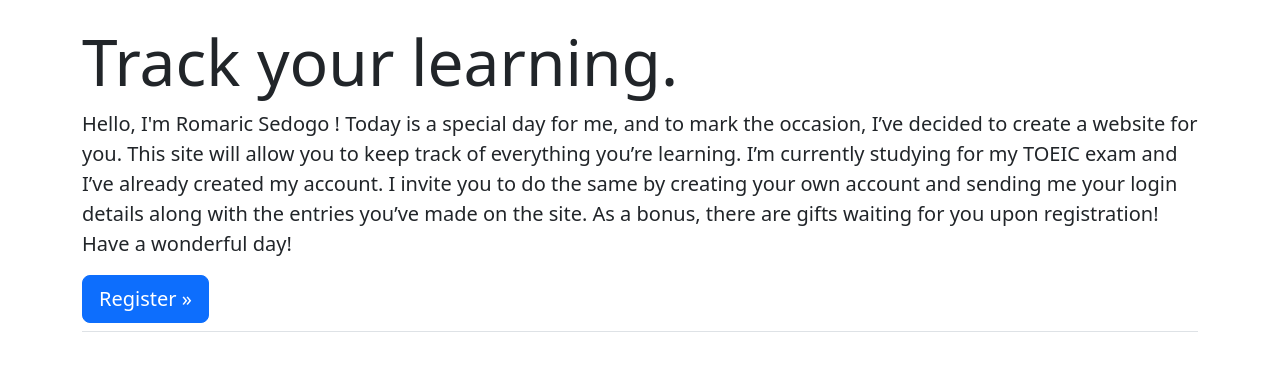
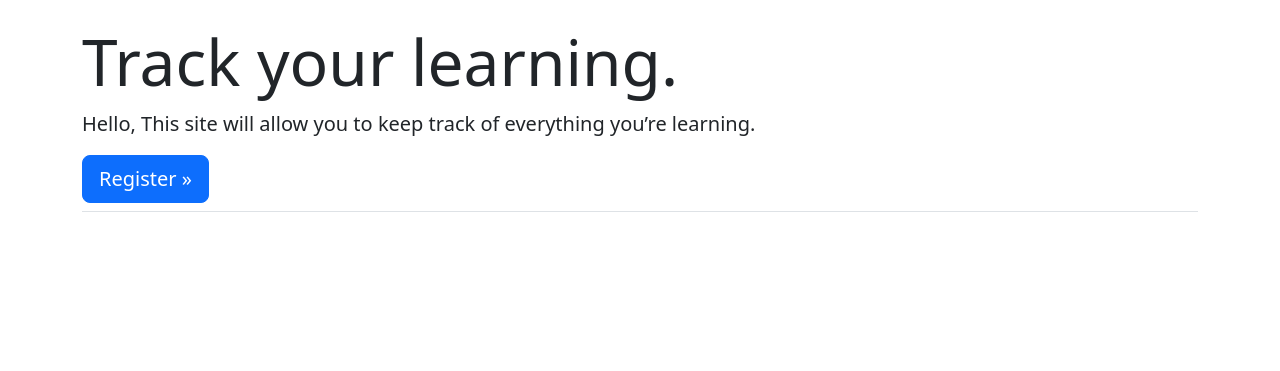
Before and after one commit to Honorat93/Learning_log, a Django app: page / in a window 1280 px wide. Shown: the part 58-429 px from the top of the page. Run offline with Django 5.2, Linux system fonts and the light colour scheme; some libraries are stand-ins or nearby versions.

Commit message:
Update index.html

```diff
--- a/learning_logs/templates/learning_logs/index.html
+++ b/learning_logs/templates/learning_logs/index.html
@@ -4,7 +4,7 @@
 {% block page_header %}
 <div class="jumbotron">
     <h1 class="display-3">Track your learning.</h1>
-    <p class="lead"> Hello, I'm Romaric Sedogo ! Today is a special day for me, and to mark the occasion, I’ve decided to create a website for you. This site will allow you to keep track of everything you’re learning. I’m currently studying for my TOEIC exam and I’ve already created my account. I invite you to do the same by creating your own account and sending me your login details along with the entries you’ve made on the site. As a bonus, there are gifts waiting for you upon registration! Have a wonderful day!</p>
+    <p class="lead"> Hello, This site will allow you to keep track of everything you’re learning.</p>
     <a class="btn btn-lg btn-primary" href="{% url 'users:register' %}" role="button">Register &raquo;</a>
 </div>
 {% endblock page_header %}
```
